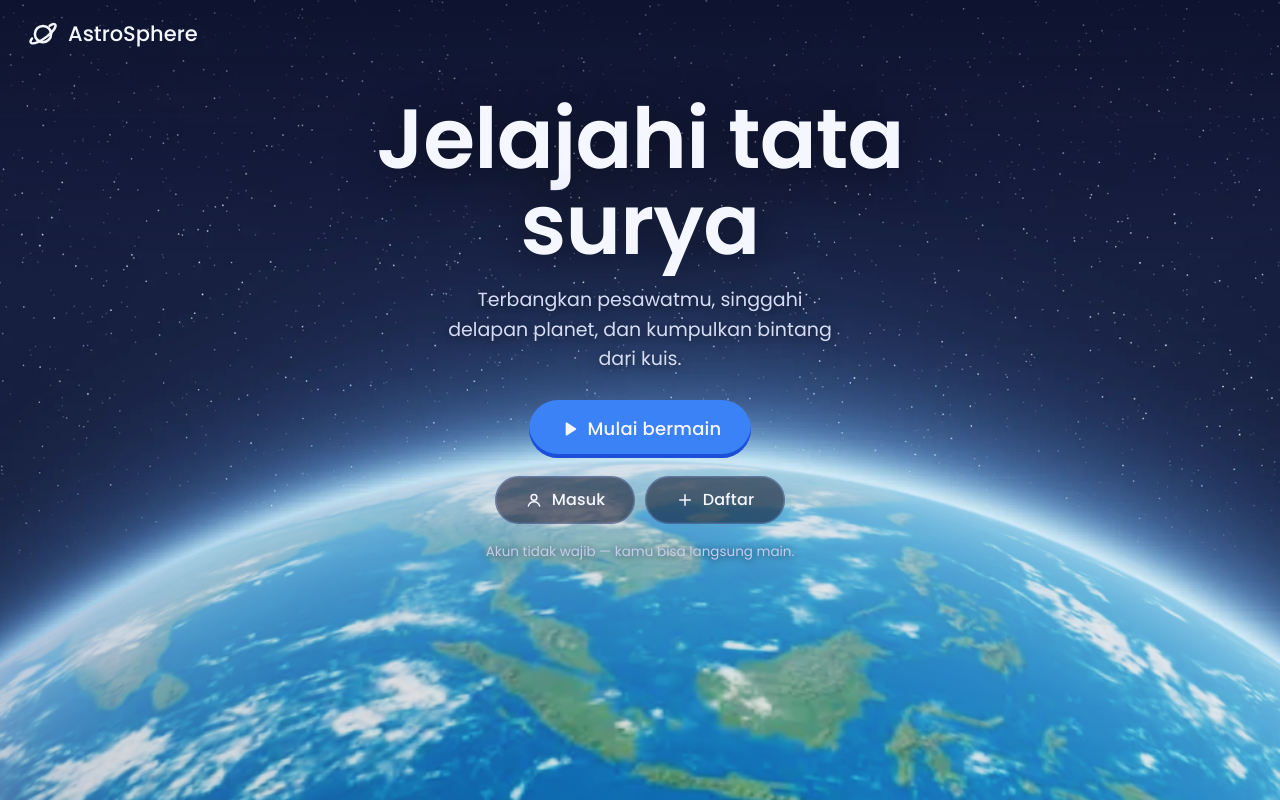
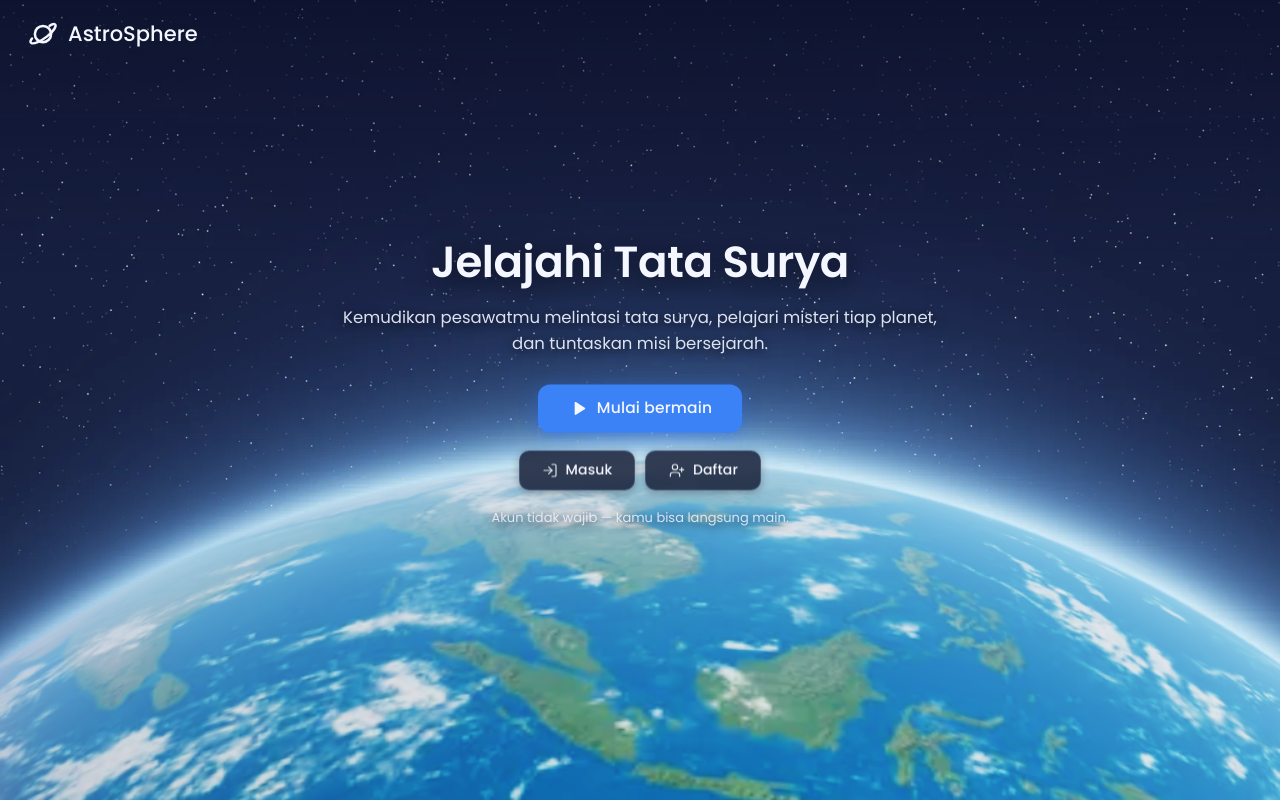
Before and after one commit to DieonAsahi/AstroSphere, a Nuxt app: page / in a window 1280 px wide. Built offline with nearby package versions, Linux system fonts and the light colour scheme; no server answers; the database is empty.

Commit message:
penyesuaian splash screen

```diff
--- a/app/components/Splash.vue
+++ b/app/components/Splash.vue
@@ -78,8 +78,8 @@ onBeforeUnmount(() => { live?.dispose(); live = null; });
 
     <Transition name="rise" mode="out-in">
       <main v-if="store.screen === 'welcome'" key="w" class="hero">
-        <h1 class="h1">Jelajahi tata surya</h1>
-        <p class="lead">Terbangkan pesawatmu, singgahi delapan planet, dan kumpulkan bintang dari kuis.</p>
+        <h1 class="h1">Jelajahi Tata Surya</h1>
+        <p class="lead">Kemudikan pesawatmu melintasi tata surya, pelajari misteri tiap planet, dan tuntaskan misi bersejarah.</p>
         <div class="cta">
           <template v-if="store.hasSave">
             <button class="btn primary lg" @click="play(true)"><UiIcon name="putar" :size="20" />Lanjutkan<small v-if="store.saveMeta">{{ store.saveMeta }}</small></button>
@@ -93,8 +93,23 @@ onBeforeUnmount(() => { live?.dispose(); live = null; });
           <button class="btn ghost sm" @click="logoutUser">Keluar</button>
         </div>
         <div v-else class="acct">
-          <button class="btn line" @click="go('login')"><UiIcon name="pengguna" :size="18" />Masuk</button>
-          <button class="btn line" @click="go('register')"><UiIcon name="plus" :size="18" />Daftar</button>
+          <button class="btn line" @click="go('login')">
+            <svg class="btn-icon" width="16" height="16" viewBox="0 0 24 24" fill="none" stroke="currentColor" stroke-width="1.75" stroke-linecap="round" stroke-linejoin="round" aria-hidden="true">
+              <path d="M15 3h4a2 2 0 0 1 2 2v14a2 2 0 0 1-2 2h-4" />
+              <polyline points="10 17 15 12 10 7" />
+              <line x1="15" y1="12" x2="3" y2="12" />
+            </svg>
+            Masuk
+          </button>
+          <button class="btn line" @click="go('register')">
+            <svg class="btn-icon" width="16" height="16" viewBox="0 0 24 24" fill="none" stroke="currentColor" stroke-width="1.75" stroke-linecap="round" stroke-linejoin="round" aria-hidden="true">
+              <path d="M16 21v-2a4 4 0 0 0-4-4H6a4 4 0 0 0-4 4v2" />
+              <circle cx="9" cy="7" r="4" />
+              <line x1="19" y1="8" x2="19" y2="14" />
+              <line x1="22" y1="11" x2="16" y2="11" />
+            </svg>
+            Daftar
+          </button>
         </div>
         <p v-if="!store.account.loggedIn" class="note">Akun tidak wajib — kamu bisa langsung main.</p>
       </main>
@@ -135,20 +150,27 @@ onBeforeUnmount(() => { live?.dispose(); live = null; });
 .shade{position:absolute;inset:0;background:linear-gradient(180deg,rgba(5,8,26,.55) 0%,rgba(5,8,26,0) 34%)}
 .top{position:absolute;left:0;right:0;top:0;display:flex;align-items:center;padding:calc(18px + var(--safe-t)) calc(28px + var(--safe-r)) 0 calc(28px + var(--safe-l));z-index:2}
 .brand{display:flex;align-items:center;gap:10px;font-family:var(--display);font-weight:500;font-size:21px}
-.hero{position:absolute;left:50%;top:12vh;transform:translateX(-50%);width:min(720px,calc(100vw - 32px));text-align:center;display:flex;flex-direction:column;align-items:center;gap:18px;z-index:2}
-.hero .h1{font-size:clamp(42px,7vw,84px);text-shadow:0 6px 40px rgba(0,0,0,.5)}
-.hero .lead{max-width:34ch;font-size:clamp(16px,1.6vw,19px);color:#d5dcf5;text-shadow:0 2px 12px rgba(0,0,0,.6)}
+.hero{position:absolute;top:50%;left:50%;transform:translate(-50%,-56%);width:min(840px,calc(100vw - 32px));text-align:center;display:flex;flex-direction:column;align-items:center;gap:18px;z-index:2}
+.hero .h1{font-size:clamp(26px,3.4vw,44px);white-space:nowrap;text-shadow:0 4px 28px rgba(0,0,0,.75);letter-spacing:-.01em;line-height:1.15}
+.hero .lead{max-width:58ch;font-size:clamp(14px,1.4vw,16.5px);line-height:1.6;color:rgba(235,241,255,.92);text-shadow:0 2px 12px rgba(4,8,24,.85)}
 .cta{display:flex;gap:12px;flex-wrap:wrap;justify-content:center;margin-top:8px}
-.cta .btn{min-width:200px}
+.cta .btn{min-width:200px;height:48px;min-height:48px;border-radius:12px;font-weight:500;font-size:15.5px;box-shadow:0 4px 16px rgba(0,0,0,.35)}
+.cta .btn.primary{background:var(--blue);box-shadow:0 4px 18px rgba(37,99,235,.45)}
+.cta .btn.primary:hover{filter:brightness(1.12)}
+.cta .btn.line{background:rgba(10,16,40,.82);backdrop-filter:blur(12px);-webkit-backdrop-filter:blur(12px);border:1px solid rgba(148,174,255,.35);color:#f4f7ff}
+.cta .btn.line:hover{background:rgba(16,26,60,.92);border-color:rgba(148,174,255,.55)}
 .cta .btn small{font-family:var(--font);font-weight:400;font-size:12.5px;opacity:.85;margin-left:4px}
 .acct{display:flex;gap:10px;justify-content:center;flex-wrap:wrap}
-.acct .btn{min-width:140px;background:rgba(8,12,34,.55)}
-.acct.me{align-items:center;gap:12px;padding:6px 8px 6px 6px;border-radius:999px;background:rgba(8,12,34,.6);border:1px solid var(--line)}
+.acct .btn{min-width:116px;height:40px;min-height:40px;display:inline-flex;align-items:center;justify-content:center;gap:8px;border-radius:10px;font-size:14px;font-weight:500;background:rgba(10,16,40,.78);backdrop-filter:blur(8px);-webkit-backdrop-filter:blur(8px);border:1px solid rgba(148,174,255,.25);color:#f4f7ff;box-shadow:0 2px 8px rgba(0,0,0,.3);transition:background .15s,border-color .15s,transform .12s}
+.acct .btn:hover{background:rgba(16,26,60,.9);border-color:rgba(148,174,255,.48)}
+.btn-icon{flex:none;display:block;opacity:.92}
+.acct.me{align-items:center;gap:12px;padding:6px 12px 6px 8px;border-radius:12px;background:rgba(10,16,40,.82);backdrop-filter:blur(8px);-webkit-backdrop-filter:blur(8px);border:1px solid rgba(148,174,255,.25)}
 .avatar{width:34px;height:34px;border-radius:50%;display:grid;place-items:center;background:var(--blue);font-family:var(--display);font-weight:500}
 .hi{color:var(--muted);font-size:15px}.hi b{color:var(--text);font-family:var(--display);font-weight:500}
-.note{font-size:13.5px;color:#c4cdee;text-shadow:0 1px 8px rgba(0,0,0,.7)}
+.note{font-size:13px;color:rgba(235,241,255,.88);text-shadow:0 2px 12px rgba(4,8,24,.98)}
 .formwrap{position:absolute;inset:0;display:grid;place-items:center;padding:80px 16px 24px;z-index:2;overflow-y:auto}
-.form{position:relative;width:min(420px,100%);padding:30px 28px 22px;display:flex;flex-direction:column;gap:14px;background:rgba(10,15,40,.9)}
+.form{position:relative;width:min(420px,100%);padding:30px 28px 22px;display:flex;flex-direction:column;gap:14px;background:rgba(10,15,40,.9);border-radius:16px}
+.form .btn{border-radius:12px;height:46px;font-weight:500}
 .form .h2{font-size:26px;padding-right:44px}
 .back{position:absolute;right:16px;top:16px}
 .pw{position:relative;display:block}.pw input{padding-right:52px}
@@ -162,12 +184,14 @@ onBeforeUnmount(() => { live?.dispose(); live = null; });
 @media (max-width:760px){
   .top{padding:calc(12px + var(--safe-t)) 16px 0}
   .brand span{font-size:18px}
-  .hero{top:auto;bottom:calc(40vh + 8px);gap:14px}
+  .hero{top:50%;bottom:auto;left:50%;transform:translate(-50%,-52%);gap:14px;width:calc(100vw - 32px)}
+  .hero .h1{white-space:normal;font-size:clamp(28px,6.5vw,36px)}
+  .hero .lead{font-size:14px;line-height:1.5}
   .cta{flex-direction:column;width:100%;max-width:340px}
   .cta .btn{width:100%}
-  .acct:not(.me){width:100%;max-width:340px;flex-wrap:nowrap}
+  .acct:not(.me){width:100%;max-width:340px;flex-wrap:nowrap;gap:8px}
   .acct:not(.me) .btn{flex:1;min-width:0}
   .form{padding:24px 18px 18px}
 }
-@media (max-width:760px) and (max-height:700px){ .hero{bottom:26vh} .note{display:none} }
+@media (max-width:760px) and (max-height:700px){ .hero{top:50%;transform:translate(-50%,-50%)} .note{display:none} }
 </style>
```
